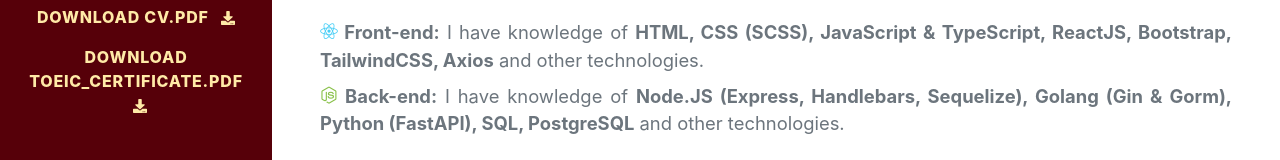
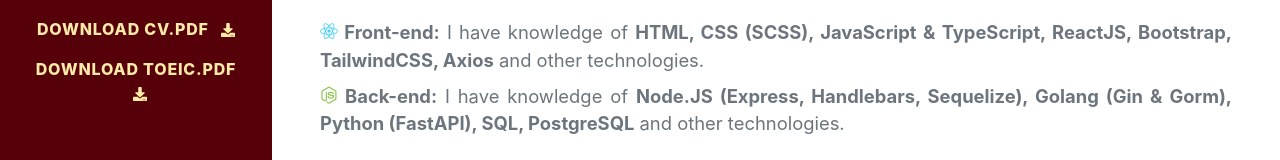
Before and after one commit to phatgooner/cv-nguyen-tien-phat, a plain HTML site: page index.html in a window 1280 px wide. Shown: the part 553-713 px from the top of the page. Drawn offline with nearby package versions, Linux system fonts and the light colour scheme; a web font is replaced by a local one.

Commit message:
fix Toeic download link

```diff
--- a/index.html
+++ b/index.html
@@ -125,7 +125,7 @@
               download=""
               target="_blank"
             >
-              Download TOEIC_CERTIFICATE.PDF
+              Download TOEIC.PDF
               <i
                 class="fa fa-download ms-2"
                 aria-hidden="true"
```
